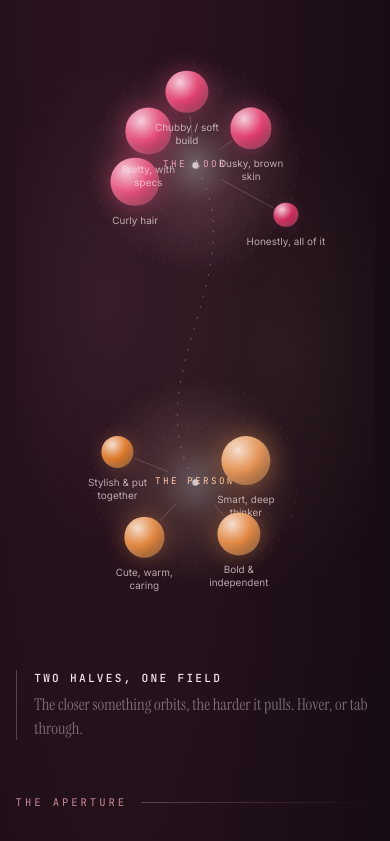
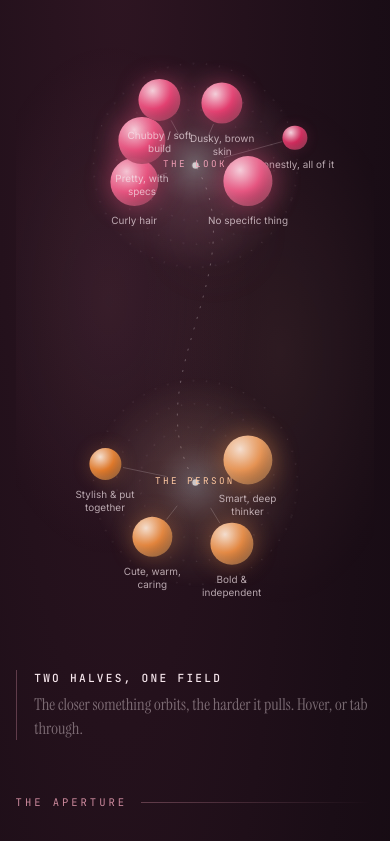
Before and after one commit to Abishek66r/abi-site, a React (Vite) app: page / in a window 390 px wide. Shown: the part 9344-10185 px from the top of the page. Built offline with nearby package versions, Linux system fonts and the light colour scheme.

Commit message:
Fix mobile eyebrow spacing and add 'no specific preference' option to Her section

```diff
--- a/src/data/profile.ts
+++ b/src/data/profile.ts
@@ -163,6 +163,7 @@ export const HER_LOOK: Pull[] = [
   { label: 'Chubby / soft build', pull: 0.85, note: 'Softness reads as warmth to me.' },
   { label: 'Dusky, brown skin', pull: 0.83, note: 'My eye goes there before I decide to.' },
   { label: 'Honestly, all of it', pull: 0.55, note: 'There is no single face I am looking for.' },
+  { label: 'No specific thing', pull: 0.98, note: 'If any girl comes for me, I will accept her.' },
 ]
 
 export const HER_PERSON: Pull[] = [
--- a/src/index.css
+++ b/src/index.css
@@ -203,6 +203,11 @@ button { font: inherit; cursor: pointer; }
   display: flex; align-items: center; gap: .85rem; flex-wrap: wrap;
   font-family: var(--font-mono); font-size: .7rem; letter-spacing: .3em;
   text-transform: uppercase; opacity: .65; margin: 0 0 1.6rem;
+}
+@media (max-width: 640px) {
+  .hero__eyebrow {
+    margin-bottom: 0.6rem;
+  }
 }
 .hero__eyebrow i { width: 20px; height: 1px; background: currentColor; opacity: .45; }
 .hero__name {
```
